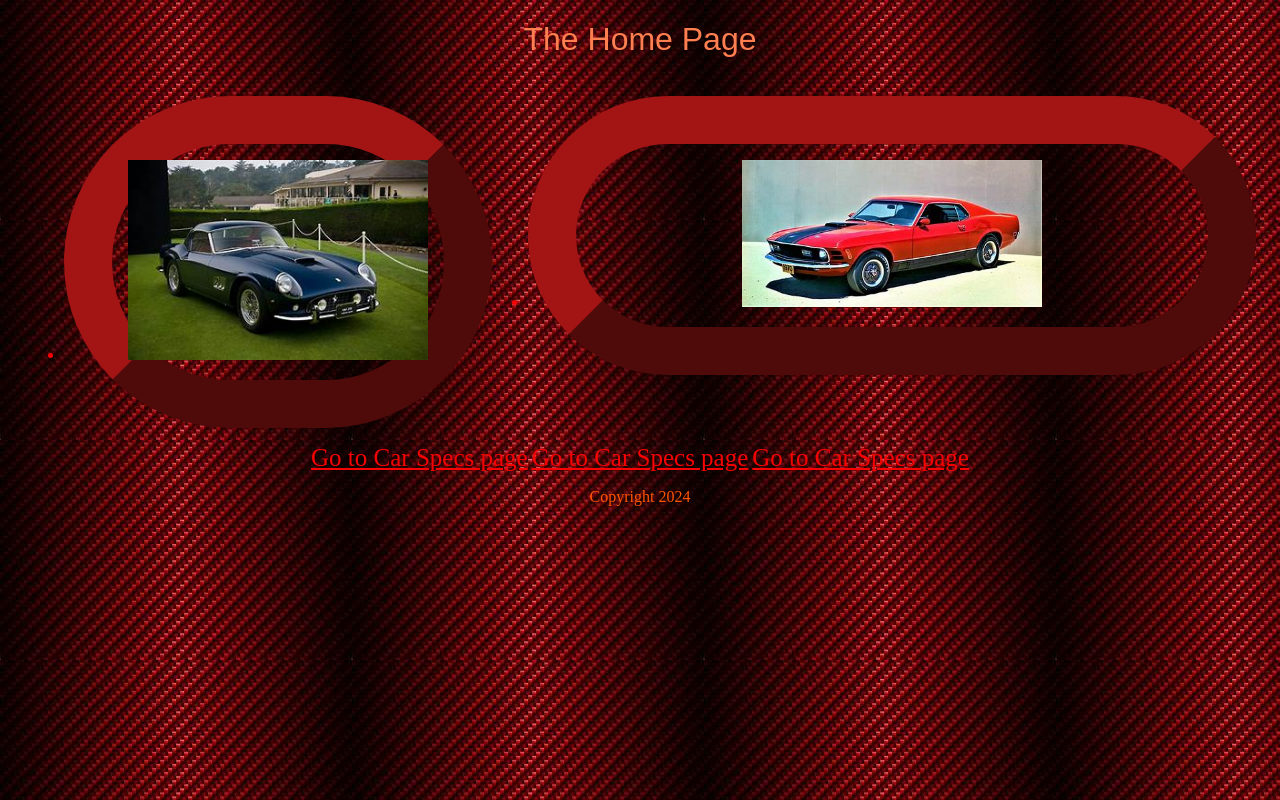
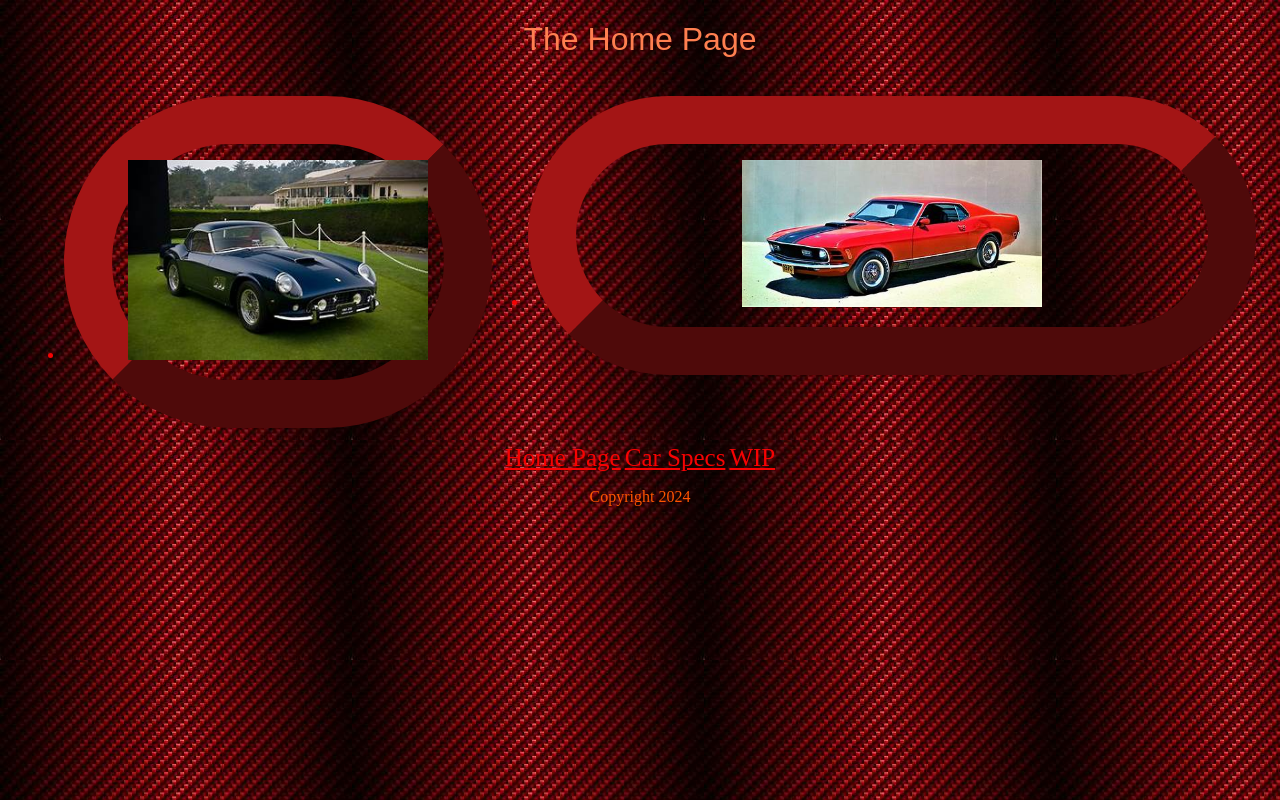
Before and after one commit to FirstTimer-cyber/CIS-155Final, a plain HTML site: page index.html in a window 1280 px wide. Drawn offline with Linux system fonts and the light colour scheme; files whose address does not match are found by name.

Commit message:
Update index.html

```diff
--- a/index.html
+++ b/index.html
@@ -20,9 +20,9 @@
     </main>
      </body>
      <footer>
-        <a id="Car_S" href="index.html">Go to Car Specs page</a>
-         <a id="Car_S" href="car_specs.html">Go to Car Specs page</a>
-         <a id="Car_S" href="page_3.html">Go to Car Specs page</a>
+        <a id="Car_S" href="index.html">Home Page</a>
+         <a id="Car_S" href="car_specs.html">Car Specs</a>
+         <a id="Car_S" href="page_3.html">WIP</a>
 
      <p>Copyright 2024</p>
      </footer>
```
